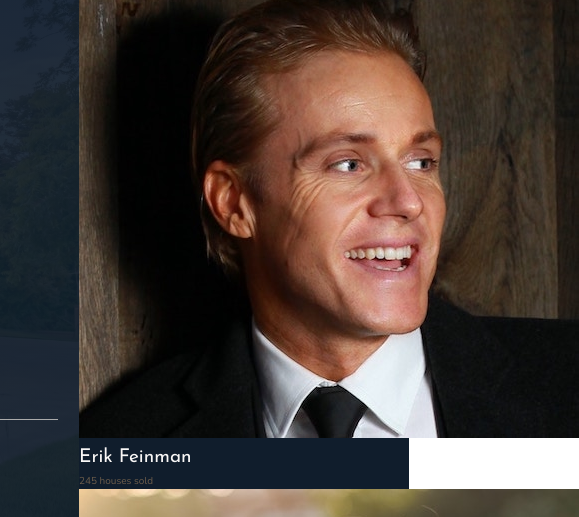
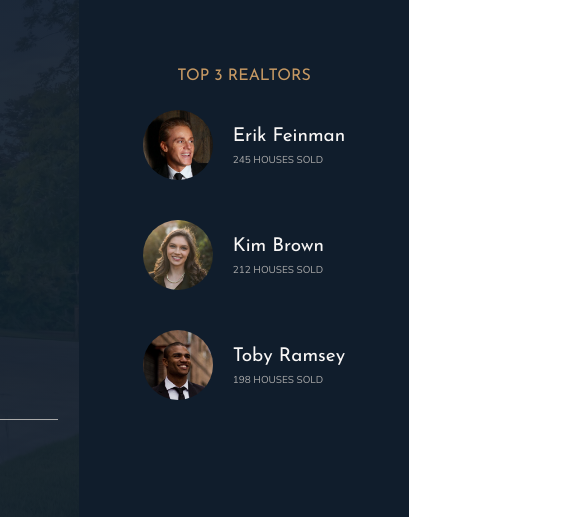
Before and after one commit to RafaKuru/nexter-advanced-css, a plain HTML site: page index.html in a window 1280 px wide. Shown: the part 88-605 px from the top of the page, 871-1450 px from the left, 579 px wide, since content can reach past the window. Drawn offline with nearby package versions, Linux system fonts and the light colour scheme.

Commit message:
realtors section

```diff
--- a/css/style.css
+++ b/css/style.css
@@ -139,7 +139,27 @@ body {
 
 .realtors {
   background-color: #101d2c;
-  grid-column: col-start 7 / full-end; }
+  grid-column: col-start 7 / full-end;
+  padding: 3rem;
+  display: grid;
+  grid-row-gap: 2rem;
+  align-content: center;
+  justify-content: center;
+  justify-items: center; }
+  .realtors__list {
+    display: grid;
+    grid-template-columns: min-content max-content;
+    grid-column-gap: 2rem;
+    grid-row-gap: 5vh;
+    align-items: center; }
+  .realtors__img {
+    width: 7rem;
+    border-radius: 100%;
+    display: block; }
+  .realtors__sold {
+    text-transform: uppercase;
+    color: #aaaaaa;
+    margin-text-outline: -3px; }
 
 .features {
   margin: 15rem 0;
--- a/sass/_realtors.scss
+++ b/sass/_realtors.scss
@@ -1,4 +1,30 @@
 .realtors {
     background-color: $c-secondary;
     grid-column: col-start 7 / full-end;
+    padding: 3rem;
+    display: grid;
+    grid-row-gap: 2rem;
+    align-content: center;
+    justify-content: center;
+    justify-items: center;
+
+    &__list {
+        display: grid;
+        grid-template-columns: min-content max-content;
+        grid-column-gap: 2rem;
+        grid-row-gap: 5vh;
+        align-items: center;
+    }
+
+    &__img {
+        width: 7rem;
+        border-radius: 100%;
+        display: block;
+    }
+
+    &__sold {
+        text-transform: uppercase;
+        color: $c-grey-light-2;
+        margin-text-outline: -3px;
+    }
 }
```
